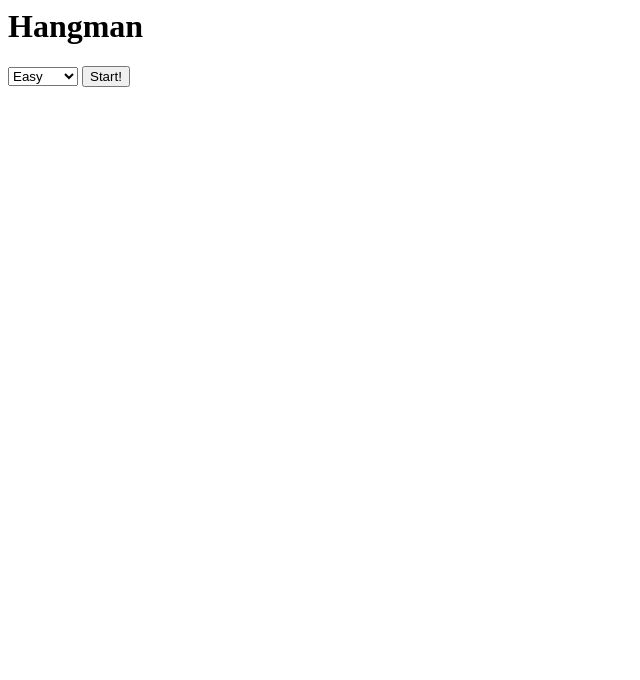
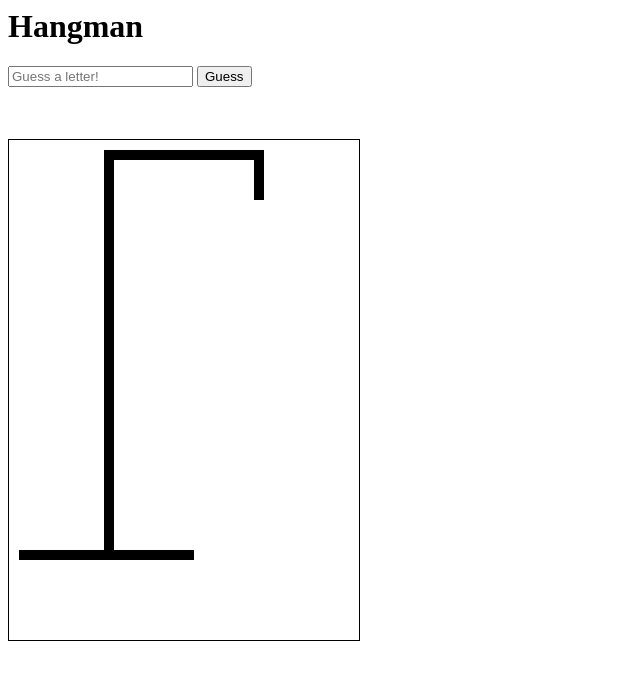
Before and after one commit to wangm7/IT3049C_6-hangman-wangm7, a plain HTML site: page index.html in a window 1280 px wide. Both pictures are taken after a click on the input "Start!". Shown: the whole page, without its empty margins (0-640 px from the left). Drawn offline with Linux system fonts and the light colour scheme; no server answers.

Commit message:
clearCanvas

```diff
--- a/index.html
+++ b/index.html
@@ -12,7 +12,7 @@
     <body>
         <h1>Hangman</h1>
         <div id="startWrapper">
-            <form id="difficultySelect">
+            <form id="difficultySelect" method="GET">
                 <select id="difficulty">
                     <option value="easy">Easy</option>
                     <option value="medium">Medium</option>
--- a/resources/css/styles.css
+++ /dev/null
@@ -1,3 +0,0 @@
-#startWrapper{
-  display: show;
-}
--- a/resources/js/Hangman.js
+++ b/resources/js/Hangman.js
@@ -27,7 +27,8 @@ class Hangman {
   getRandomWord(difficulty) {
     return fetch(`https://hangman-micro-service.herokuapp.com//?difficulty=${difficulty}`)
     .then((r) => r.json())
-    .then((r) => console.log(r.word))
+    .then((r) => r.word)
+    //.then((r) => console.log(r))
   }
   //    call the game start() method, the callback function should do the following
   //       1. hide the startWrapper
@@ -37,14 +38,16 @@ class Hangman {
 
    start(difficulty, next) {
     // get word and set it to the class's this.word
-    this.word = this.getRandomWord(difficulty);
-    console.log(this.word);
+    this.word =  this.getRandomWord(difficulty).then((r) => console.log(r));
     // clear canvas
     this.clearCanvas();
     // draw base
     this.drawBase();
     // reset this.guesses to empty array
-    this.guess.splice(0,this.guess.length);
+    if(!this.guess.length){
+      this.guess.splice(0, this.guess.length);
+      console.log("check this guess" + this.guess)
+    }
     // reset this.isOver to false
     this.isOver = false;
     // reset this.didWin to false
@@ -143,6 +146,18 @@ class Hangman {
    */
   clearCanvas() {
     this.ctx.clearRect(0, 0, this.canvas.width, this.canvas.height);
+    //hide the startWrapper
+    //show the gameWrapper
+    //let gamepanel = document.querySelectorAll('.hidden');
+    //console.log(gamepanel);
+    //gamepanel[0].remove('.hidden');
+    if(startWrapper.style.display ==="none"){
+      startWrapper.style.display = "block";
+    } else {
+      startWrapper.style.display = "none";
+      gameWrapper.style.display = 'block';
+    }
+
   }
 
   /**
```
